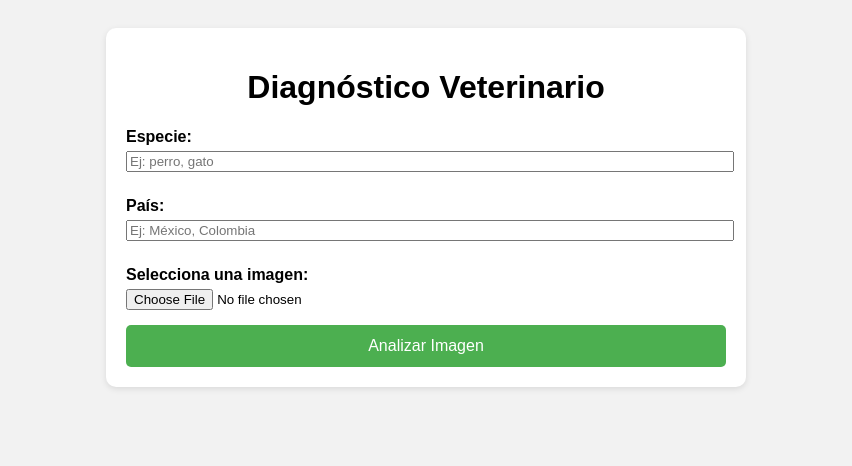
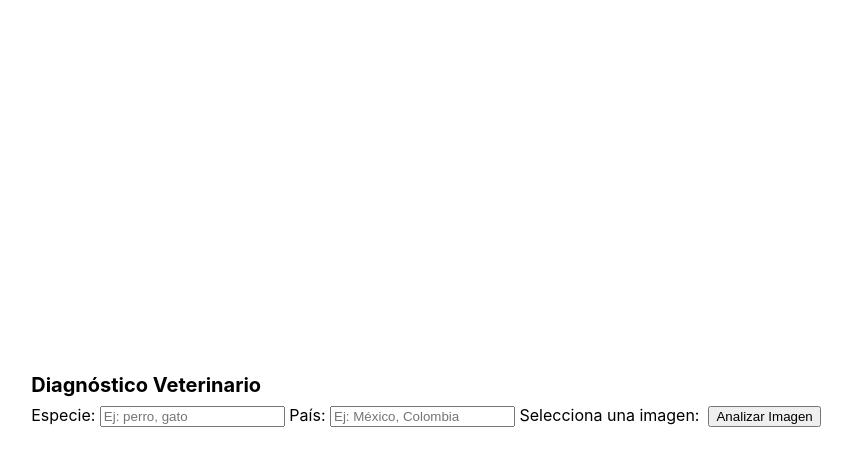
Before and after one commit to mikupetstore-create/diagnostico, a website: page public/index.html in a window 1280 px wide. Shown: the whole page, without its empty margins (214-1066 px from the left). Drawn offline with Linux system fonts and the light colour scheme.

Commit message:
Update index.html

```diff
--- a/public/index.html
+++ b/public/index.html
@@ -6,72 +6,21 @@
   <title>Diagnóstico Veterinario</title>
 
   <style>
-    body {
-      font-family: Arial, sans-serif;
-      background: #f2f2f2;
-      padding: 20px;
-    }
-
-    .container {
-      max-width: 600px;
-      margin: auto;
-      background: #fff;
-      padding: 20px;
-      border-radius: 10px;
-      box-shadow: 0 2px 6px rgba(0,0,0,0.1);
-    }
-
-    h1 {
-      text-align: center;
-    }
-
-    label {
-      font-weight: bold;
-      margin-top: 10px;
-      display: block;
-    }
-
-    input[type="text"], input[type="file"] {
-      margin-top: 5px;
-      margin-bottom: 15px;
-      width: 100%;
-    }
-
-    button {
-      width: 100%;
-      padding: 12px;
-      font-size: 16px;
-      background: #4caf50;
-      color: white;
-      border: none;
-      border-radius: 5px;
-      cursor: pointer;
-    }
-
-    button:hover {
-      background: #45a049;
-    }
-
-    #preview {
-      width: 100%;
-      max-height: 300px;
-      object-fit: cover;
-      margin-top: 10px;
-      display: none;
-      border-radius: 10px;
-    }
-
-    #result {
-      margin-top: 20px;
-      padding: 15px;
-      background: #fffbe6;
-      border-left: 4px solid #ffc107;
-      border-radius: 5px;
-      display: none;
-    }
-  </style>
-</head>
-
+  body{font-family:Inter,system-ui,Arial;background:#fff;margin:0;padding:0;display:flex;align-items:center;justify-content:center;min-height:100vh}
+  .card{width:100%;max-width:480px;padding:20px;border-radius:12px;box-shadow:0 6px 20px rgba(0,0,0,.07)}
+  h1{margin:0 0 8px;font-size:20px}
+  p{margin:0 0 12px;color:#555}
+  .uploader{border:2px dashed #e6e6e6;padding:14px;border-radius:10px;text-align:center;cursor:pointer}
+  input[type=file]{display:none}
+  .preview{margin-top:12px;width:100%;height:260px;object-fit:cover;border-radius:8px}
+  .btn{display:inline-block;padding:10px 14px;border-radius:10px;background:#06b6d4;color:#fff;border:0;cursor:pointer;margin-top:12px}
+  .small{font-size:13px;color:#777;margin-top:8px}
+  .results{margin-top:16px}
+  .product{border:1px solid #eee;padding:10px;border-radius:8px;display:flex;justify-content:space-between;align-items:center;margin-top:10px}
+  .product img{width:64px;height:64px;object-fit:cover;border-radius:6px}
+  .loader{display:inline-block;border:4px solid #f3f3f3;border-top:4px solid #06b6d4;border-radius:50%;width:28px;height:28px;animation:spin .9s linear infinite}
+  @keyframes spin{to{transform:rotate(360deg)}}
+</style>
 <body>
   <div class="container">
     <h1>Diagnóstico Veterinario</h1>
```
